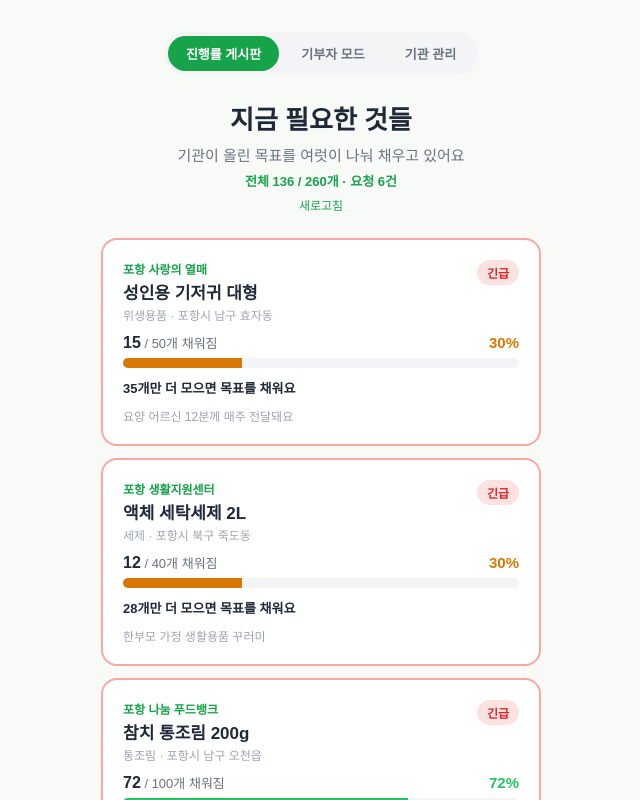
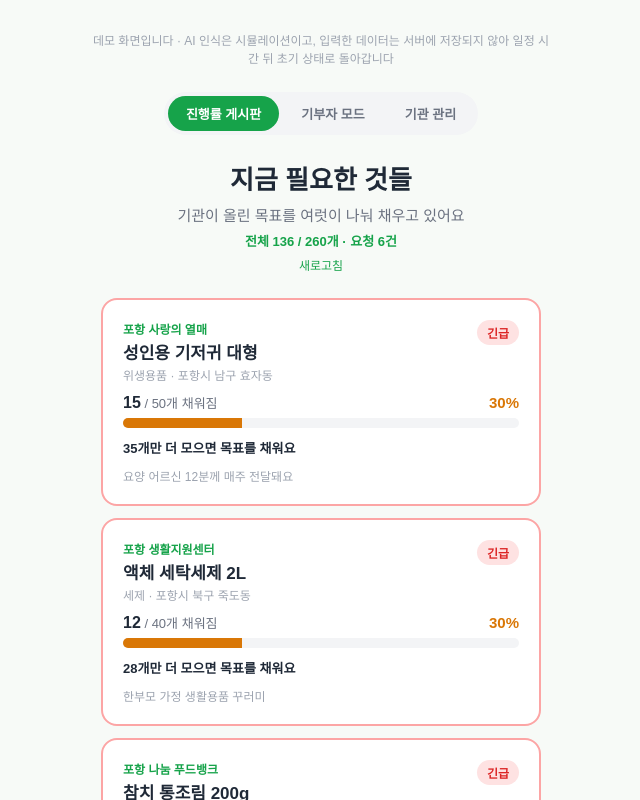
Before and after one commit to Estherdami-cmd/Sharing, a Next.js app: page / in a window 1280 px wide. Shown: the top 800 px of the page, without its empty margins (319-959 px from the left). Built offline with nearby package versions, Linux system fonts and the light colour scheme.

Commit message:
데모 화면임을 알리는 안내 문구 추가
배포 환경에서는 인메모리 저장소가 초기화되므로, 입력한 데이터가
사라지는 것을 버그로 오해하지 않도록 상단에 안내한다.

Co-Authored-By: Claude Opus 5 <noreply@anthropic.com>

```diff
--- a/app/page.tsx
+++ b/app/page.tsx
@@ -29,6 +29,19 @@ export default function Home() {
         gap: "24px",
       }}
     >
+      <p
+        style={{
+          fontSize: "12px",
+          color: "#9ca3af",
+          textAlign: "center",
+          maxWidth: "460px",
+          lineHeight: 1.5,
+        }}
+      >
+        데모 화면입니다 · AI 인식은 시뮬레이션이고, 입력한 데이터는 서버에 저장되지 않아
+        일정 시간 뒤 초기 상태로 돌아갑니다
+      </p>
+
       <div
         style={{
           display: "flex",
```
